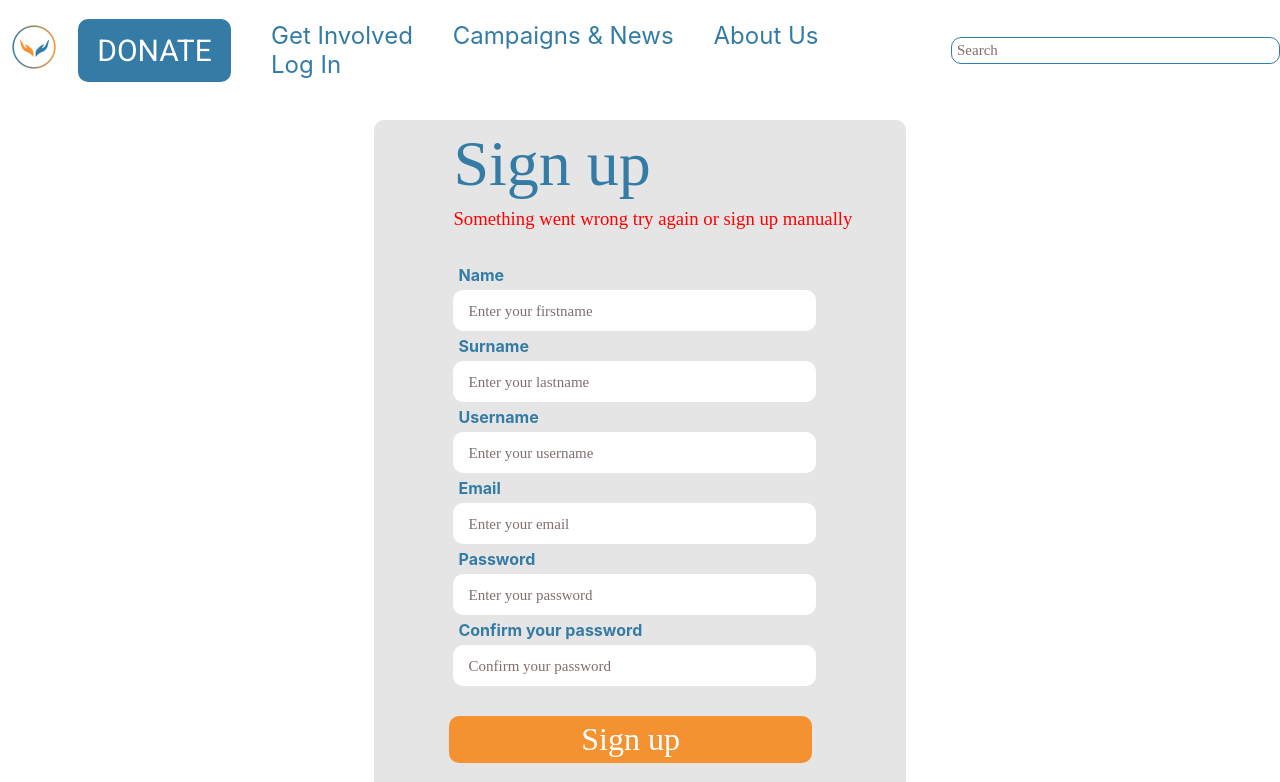
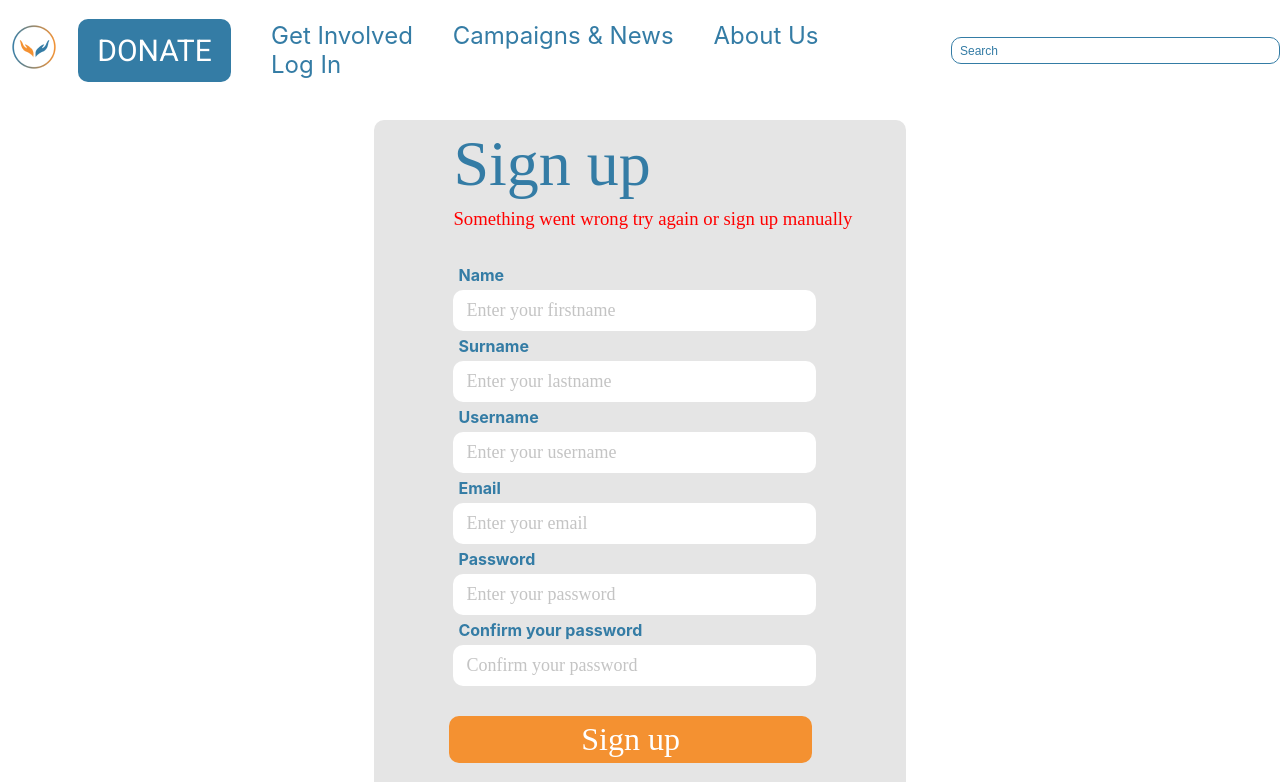
Before and after one commit to Dilekcn/charity, a React (Create React App) app: page /signup in a window 1280 px wide. Shown: the top 782 px of the page. Built offline with nearby package versions, Linux system fonts and the light colour scheme; data requests are answered from the project's data file.

Commit message:
placeholder styling updated

```diff
--- a/package.json
+++ b/package.json
@@ -3,6 +3,7 @@
   "version": "0.1.0",
   "private": true,
   "dependencies": {
+    "@ckeditor/ckeditor5-react": "^3.0.2",
     "@testing-library/jest-dom": "^5.11.4",
     "@testing-library/react": "^11.1.0",
     "@testing-library/user-event": "^12.1.10",
--- a/src/components/Auth/Login.css
+++ b/src/components/Auth/Login.css
@@ -73,9 +73,10 @@
   font-size: large;
 }
 .sign-in-email::placeholder {
-  padding: 5px;
+  padding: 3px;
   font-family: Prociono;
-  font-size: 20px;
+  font-size: 18px;
+  color: #c4c4c4;
 }
 
 .sign-in-password {
@@ -92,9 +93,10 @@
 }
 
 .sign-in-password::placeholder {
-  padding: 5px;
+  padding: 3px;
   font-family: Prociono;
-  font-size: 20px;
+  font-size: 18px;
+  color: #c4c4c4;
 }
 
 .sig-in-forgot-password {
--- a/src/components/Auth/SignUp.css
+++ b/src/components/Auth/SignUp.css
@@ -11,10 +11,10 @@
 }
 
 label {
-	color:#347ca5;
+  color: #347ca5;
   margin-left: 5px;
-	font-size:medium;
-	font-weight:bold;
+  font-size: medium;
+  font-weight: bold;
   margin-top: 5px;
 }
 
@@ -53,7 +53,7 @@ label {
   font-family: Prociono;
   font-style: normal;
   font-weight: normal;
-	color: red
+  color: red;
 }
 
 .sign-up-SignIn {
@@ -88,9 +88,10 @@ label {
   font-size: large;
 }
 .sign-up-email::placeholder {
-	padding: 5px;
+  padding: 3px;
   font-family: Prociono;
-	font-size: 20px;
+  font-size: 18px;
+  color: #c4c4c4;
 }
 
 .sign-up-password {
@@ -107,17 +108,18 @@ label {
 }
 
 .sign-up-password::placeholder {
-	padding: 5px;
+  padding: 3px;
   font-family: Prociono;
-	font-size: 15px;
+  font-size: 18px;
+  color: #c4c4c4;
 }
 
-input::placeholder {
+/* input::placeholder {
 	padding: 5px !important;
 	font-family: Prociono !important;
 	font-size: 15px !important;
 	color: rgb(129, 111, 111) !important;
-}
+} */
 
 .sig-in-forgot-password {
   margin-top: 10px;
@@ -207,8 +209,8 @@ input::placeholder {
     margin-bottom: 100px;
   }
 
-	.sign-up-login p{
-		display:flex;
+  .sign-up-login p {
+    display: flex;
     font-weight: bold;
     font-size: medium;
     margin-left: 3px;
--- a/src/components/NewsDetail/NewsDetail.css
+++ b/src/components/NewsDetail/NewsDetail.css
@@ -53,6 +53,7 @@
   flex-direction: column;
 }
 .title-summary h1 {
+  margin-bottom: 20px;
   text-align: center;
   font-family: Prociono;
   font-style: normal;
@@ -63,11 +64,12 @@
 }
 
 .title-summary p {
-  margin: 20px;
+  margin-left: 60px;
+  margin-right: 60px;
   font-family: Roboto;
   font-style: normal;
   font-weight: normal;
-  font-size: 30px;
+  font-size: 25px;
   line-height: 35px;
   color: #000000;
 }
```
Also changed, not shown: 2 other files (tests, documents, lock files or other folders). Lines whose indentation alone changed are shown as unchanged.
